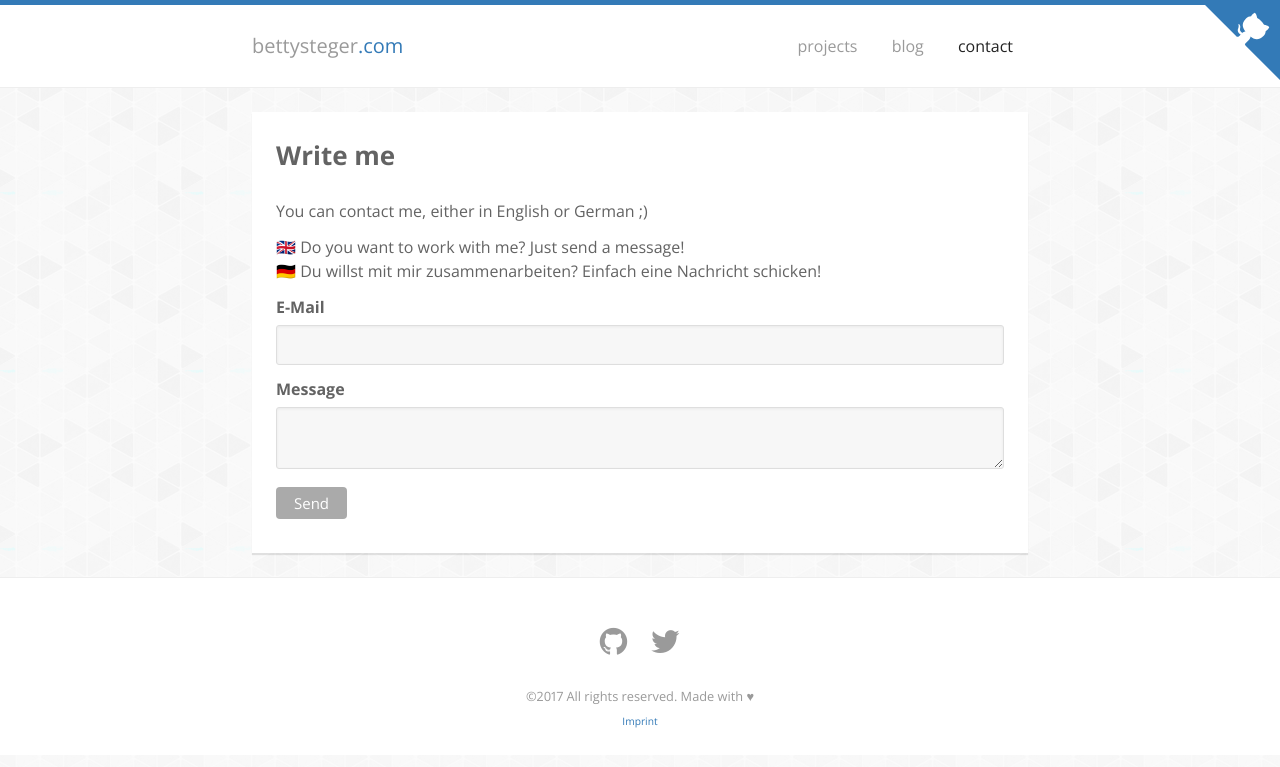
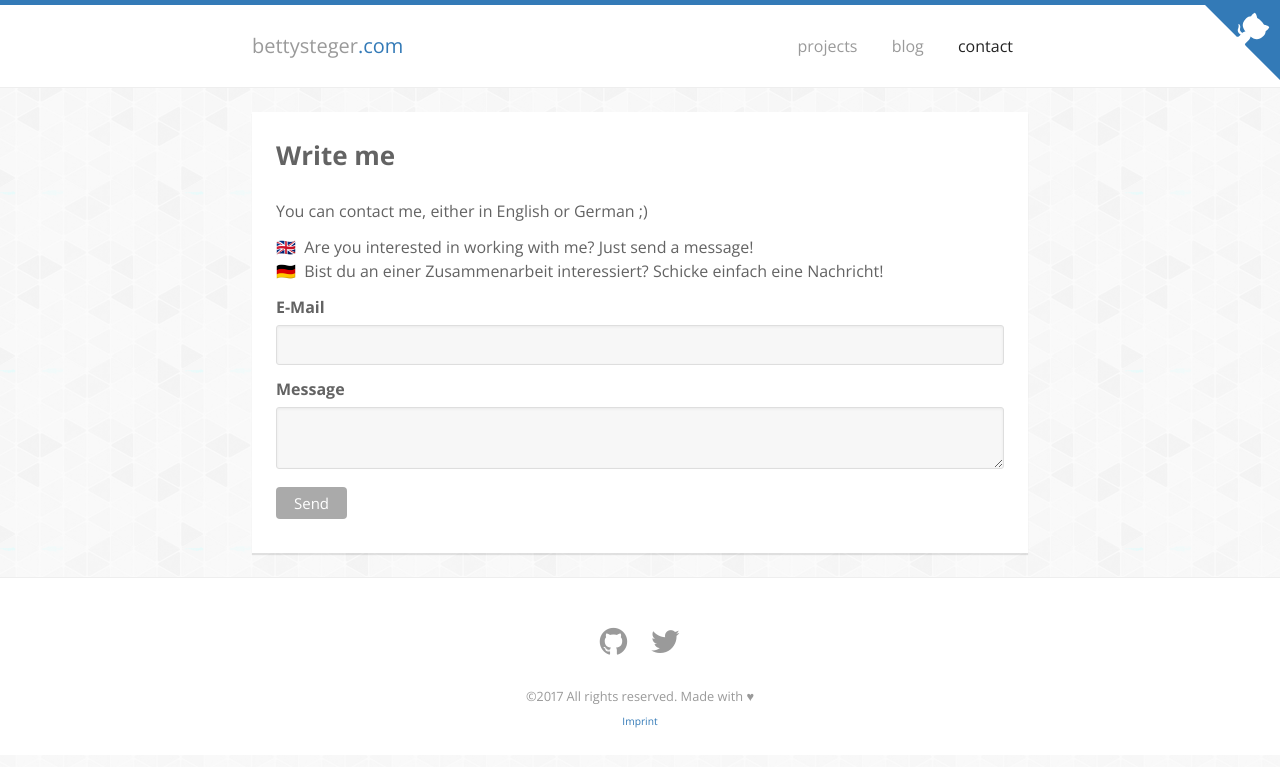
Before and after one commit to lpsBetty/lpsBetty.github.io, a Jekyll site: the page built from contact.md, in a window 1280 px wide. Shown: the top 767 px of the page. Built offline with Jekyll 4.4.1, drawn with Linux system fonts in a browser that asks for light colours; nearby versions of some CDN libraries.

Commit message:
update contact text

```diff
--- a/contact.md
+++ b/contact.md
@@ -5,8 +5,8 @@ title: Write me
 
 You can contact me, either in English or German ;)
 
-🇬🇧 Do you want to work with me? Just send a message!
-🇩🇪 Du willst mit mir zusammenarbeiten? Einfach eine Nachricht schicken!
+🇬🇧 &nbsp;Are you interested in working with me? Just send a message!
+🇩🇪 &nbsp;Bist du an einer Zusammenarbeit interessiert? Schicke einfach eine Nachricht!
 
 
 
```
